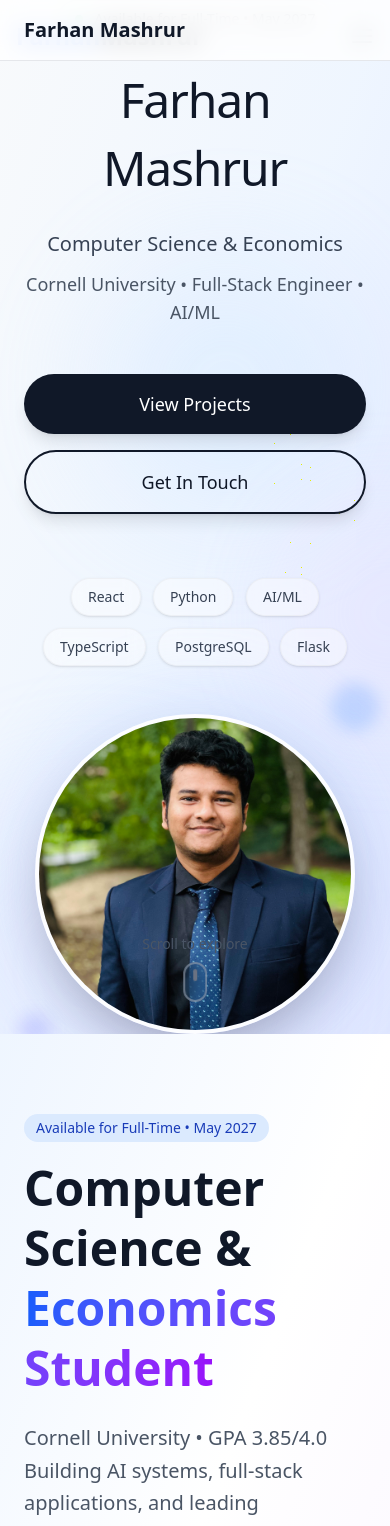
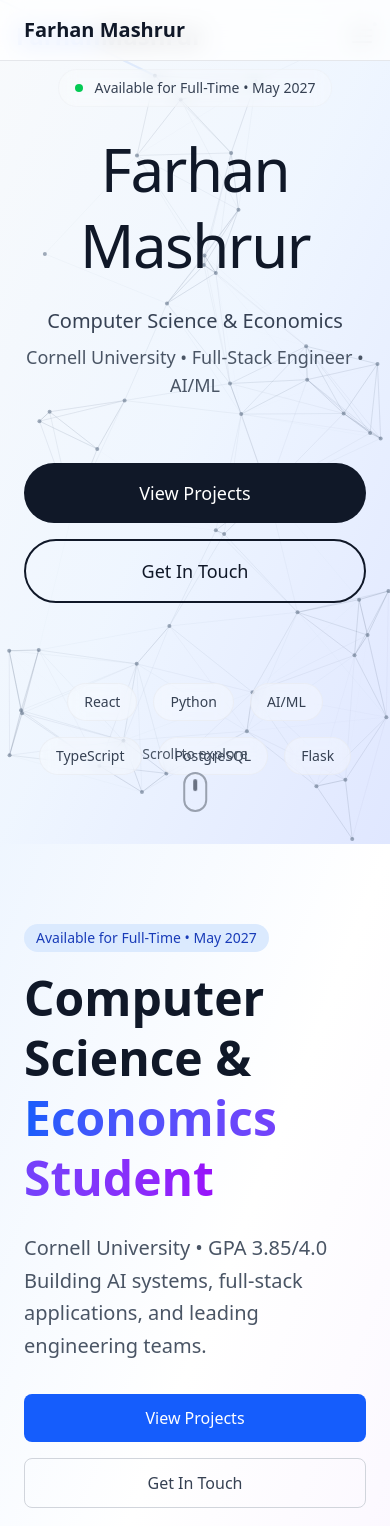
Before and after one commit to farhan-439/my_portfolio, a React (Vite) app: page / in a window 390 px wide. Shown: the top 1526 px of the page. Built offline with nearby package versions, Linux system fonts and the light colour scheme.

Commit message:
add interactive network hero with cursor-responsive nodes and connections

```diff
--- a/src/components/Hero.tsx
+++ b/src/components/Hero.tsx
@@ -1,91 +1,209 @@
-import React, { useState, useEffect } from 'react';
-import profile from '../assets/profile.jpg'; // Replace with your profile image path
+import React, { useRef, useEffect, useState } from 'react';
 
-const CleanHero: React.FC = () => {
+const AppleStyleHero: React.FC = () => {
+  const canvasRef = useRef<HTMLCanvasElement>(null);
+  const animationRef = useRef<number | null>(null);
   const [isLoaded, setIsLoaded] = useState<boolean>(false);
-  const [scrollY, setScrollY] = useState<number>(0);
+
+  // Network state
+  const nodesRef = useRef<Array<{
+    x: number;
+    y: number;
+    vx: number;
+    vy: number;
+    connected: boolean;
+  }>>([]);
+  const linesRef = useRef<Array<{
+    x1: number;
+    y1: number;
+    x2: number;
+    y2: number;
+    opacity: number;
+    growing: boolean;
+  }>>([]);
+  const mouseRef = useRef({ x: 0, y: 0 });
 
   useEffect(() => {
+    const canvas = canvasRef.current;
+    if (!canvas) return;
+
+    const ctx = canvas.getContext('2d');
+    if (!ctx) return;
+
+    // Set canvas size
+    const resizeCanvas = () => {
+      canvas.width = window.innerWidth;
+      canvas.height = window.innerHeight;
+    };
+    resizeCanvas();
+    window.addEventListener('resize', resizeCanvas);
+
+    // Initialize nodes
+    const nodeCount = 50;
+    const nodes = nodesRef.current;
+    nodes.length = 0;
+
+    for (let i = 0; i < nodeCount; i++) {
+      nodes.push({
+        x: Math.random() * canvas.width,
+        y: Math.random() * canvas.height,
+        vx: (Math.random() - 0.5) * 0.5,
+        vy: (Math.random() - 0.5) * 0.5,
+        connected: false
+      });
+    }
+
+    // Mouse tracking
+    const handleMouseMove = (event: MouseEvent) => {
+      const rect = canvas.getBoundingClientRect();
+      mouseRef.current.x = event.clientX - rect.left;
+      mouseRef.current.y = event.clientY - rect.top;
+    };
+    window.addEventListener('mousemove', handleMouseMove);
+
+    // Animation loop
+    const animate = () => {
+      ctx.clearRect(0, 0, canvas.width, canvas.height);
+
+      // Update nodes
+      nodes.forEach(node => {
+        // Move nodes
+        node.x += node.vx;
+        node.y += node.vy;
+
+        // Boundary bounce
+        if (node.x <= 0 || node.x >= canvas.width) node.vx *= -1;
+        if (node.y <= 0 || node.y >= canvas.height) node.vy *= -1;
+
+        // Keep in bounds
+        node.x = Math.max(0, Math.min(canvas.width, node.x));
+        node.y = Math.max(0, Math.min(canvas.height, node.y));
+      });
+
+      // Check connections and draw lines
+      const lines = linesRef.current;
+      const connectionDistance = 150;
+      const mouseDistance = 200;
+
+      // Clear old lines
+      lines.length = 0;
+
+      // Node-to-node connections
+      for (let i = 0; i < nodes.length; i++) {
+        for (let j = i + 1; j < nodes.length; j++) {
+          const dx = nodes[i].x - nodes[j].x;
+          const dy = nodes[i].y - nodes[j].y;
+          const distance = Math.sqrt(dx * dx + dy * dy);
+
+          if (distance < connectionDistance) {
+            const opacity = 1 - (distance / connectionDistance);
+            lines.push({
+              x1: nodes[i].x,
+              y1: nodes[i].y,
+              x2: nodes[j].x,
+              y2: nodes[j].y,
+              opacity: opacity * 0.3,
+              growing: false
+            });
+          }
+        }
+
+        // Mouse-to-node connections
+        const mouseDx = nodes[i].x - mouseRef.current.x;
+        const mouseDy = nodes[i].y - mouseRef.current.y;
+        const mouseDistanceToNode = Math.sqrt(mouseDx * mouseDx + mouseDy * mouseDy);
+
+        if (mouseDistanceToNode < mouseDistance) {
+          const opacity = 1 - (mouseDistanceToNode / mouseDistance);
+          lines.push({
+            x1: nodes[i].x,
+            y1: nodes[i].y,
+            x2: mouseRef.current.x,
+            y2: mouseRef.current.y,
+            opacity: opacity * 0.8,
+            growing: true
+          });
+        }
+      }
+
+      // Draw lines
+      lines.forEach(line => {
+        ctx.beginPath();
+        ctx.moveTo(line.x1, line.y1);
+        ctx.lineTo(line.x2, line.y2);
+
+        if (line.growing) {
+          ctx.strokeStyle = `rgba(59, 130, 246, ${line.opacity})`; // Blue for mouse connections
+          ctx.lineWidth = 2;
+        } else {
+          ctx.strokeStyle = `rgba(100, 116, 139, ${line.opacity})`; // Gray for node connections
+          ctx.lineWidth = 1;
+        }
+
+        ctx.stroke();
+      });
+
+      // Draw nodes
+      nodes.forEach(node => {
+        // Check if node is near mouse
+        const mouseDx = node.x - mouseRef.current.x;
+        const mouseDy = node.y - mouseRef.current.y;
+        const mouseDistanceToNode = Math.sqrt(mouseDx * mouseDx + mouseDy * mouseDy);
+        const isNearMouse = mouseDistanceToNode < 100;
+
+        ctx.beginPath();
+        ctx.arc(node.x, node.y, isNearMouse ? 4 : 2, 0, Math.PI * 2);
+        ctx.fillStyle = isNearMouse ? 'rgba(59, 130, 246, 0.8)' : 'rgba(100, 116, 139, 0.6)';
+        ctx.fill();
+      });
+
+      animationRef.current = requestAnimationFrame(animate);
+    };
+
+    animate();
     setIsLoaded(true);
 
-    const handleScroll = () => {
-      setScrollY(window.scrollY);
+    // Cleanup
+    return () => {
+      window.removeEventListener('resize', resizeCanvas);
+      window.removeEventListener('mousemove', handleMouseMove);
+      if (animationRef.current) {
+        cancelAnimationFrame(animationRef.current);
+      }
     };
-
-    window.addEventListener('scroll', handleScroll);
-    return () => window.removeEventListener('scroll', handleScroll);
   }, []);
 
   return (
-    <div className="relative w-full min-h-screen overflow-hidden bg-gradient-to-br from-slate-50 via-blue-50 to-indigo-100">
-      {/* Animated background elements */}
-      <div className="absolute inset-0 overflow-hidden">
-        <div
-          className="absolute top-1/4 left-1/4 w-64 h-64 bg-blue-200/30 rounded-full blur-3xl animate-pulse"
-          style={{ transform: `translateY(${scrollY * 0.2}px)` }}
+    <div className="relative w-full h-screen overflow-hidden bg-gradient-to-br from-slate-50 via-blue-50 to-indigo-100">
+      {/* Interactive Canvas Background */}
+      <canvas
+        ref={canvasRef}
+        className="absolute inset-0 z-10"
+        style={{ opacity: isLoaded ? 1 : 0, transition: 'opacity 1s ease-in-out' }}
       />
-        <div
-          className="absolute top-3/4 right-1/4 w-96 h-96 bg-indigo-200/20 rounded-full blur-3xl animate-pulse"
-          style={{
-            transform: `translateY(${scrollY * -0.15}px)`,
-            animationDelay: '2s'
-          }}
-        />
-        <div
-          className="absolute top-1/2 left-3/4 w-48 h-48 bg-purple-200/25 rounded-full blur-3xl animate-pulse"
-          style={{
-            transform: `translateY(${scrollY * 0.1}px)`,
-            animationDelay: '4s'
-          }}
-        />
-      </div>
 
-      {/* Main Content */}
-      <div className="relative z-10 min-h-screen flex items-center justify-center px-6">
-        <div className="max-w-6xl mx-auto">
-          <div className="grid lg:grid-cols-2 gap-12 lg:gap-16 items-center">
-
-            {/* Left Column - Content */}
-            <div className="text-center lg:text-left space-y-8">
-              {/* Status Badge */}
-              <div
-                className="inline-flex items-center px-4 py-2 bg-white/40 backdrop-blur-sm rounded-full border border-gray-200/50 shadow-sm"
-                style={{
-                  opacity: isLoaded ? 1 : 0,
-                  transform: isLoaded ? 'translateY(0)' : 'translateY(20px)',
-                  transition: 'all 0.8s ease-out 0.2s'
-                }}
-              >
+      {/* Content Overlay */}
+      <div className="relative z-20 h-full flex items-center justify-center">
+        <div className="text-center px-6 max-w-4xl mx-auto">
+          <div className="space-y-8">
+            {/* Pre-title */}
+            <div className="inline-flex items-center px-4 py-2 bg-white/20 backdrop-blur-sm rounded-full border border-gray-200/30">
               <div className="w-2 h-2 bg-green-500 rounded-full mr-3 animate-pulse"></div>
               <span className="text-sm font-medium text-gray-700">Available for Full-Time • May 2027</span>
             </div>
 
-              {/* Name */}
-              <div
-                className="space-y-2"
-                style={{
-                  opacity: isLoaded ? 1 : 0,
-                  transform: isLoaded ? 'translateY(0)' : 'translateY(30px)',
-                  transition: 'all 0.8s ease-out 0.4s'
-                }}
-              >
-                <h1 className="text-5xl md:text-7xl lg:text-8xl font-thin text-gray-900 tracking-tight leading-tight">
+            {/* Main Title */}
+            <div className="space-y-4">
+              <h1 className="text-6xl md:text-8xl font-thin text-gray-900 tracking-tight">
                 Farhan
               </h1>
-                <h2 className="text-5xl md:text-7xl lg:text-8xl font-thin text-gray-900 tracking-tight leading-tight">
+              <h2 className="text-6xl md:text-8xl font-thin text-gray-900 tracking-tight">
                 Mashrur
               </h2>
             </div>
 
             {/* Subtitle */}
-              <div
-                className="space-y-3"
-                style={{
-                  opacity: isLoaded ? 1 : 0,
-                  transform: isLoaded ? 'translateY(0)' : 'translateY(30px)',
-                  transition: 'all 0.8s ease-out 0.6s'
-                }}
-              >
+            <div className="space-y-2">
               <p className="text-xl md:text-2xl font-light text-gray-700">
                 Computer Science & Economics
               </p>
@@ -95,41 +213,27 @@ const CleanHero: React.FC = () => {
             </div>
 
             {/* CTA Buttons */}
-              <div
-                className="flex flex-col sm:flex-row gap-4 justify-center lg:justify-start pt-4"
-                style={{
-                  opacity: isLoaded ? 1 : 0,
-                  transform: isLoaded ? 'translateY(0)' : 'translateY(30px)',
-                  transition: 'all 0.8s ease-out 0.8s'
-                }}
-              >
-                <button className="bg-gray-900 text-white px-8 py-4 rounded-full font-medium text-lg hover:bg-gray-800 transition-all duration-300 transform hover:scale-105 shadow-lg hover:shadow-xl">
+            <div className="flex flex-col sm:flex-row gap-4 justify-center pt-8">
+              <button className="bg-gray-900 text-white px-8 py-4 rounded-full font-medium text-lg hover:bg-gray-800 transition-all duration-300 transform hover:scale-105">
                 View Projects
               </button>
-                <button className="border-2 border-gray-900 text-gray-900 px-8 py-4 rounded-full font-medium text-lg hover:bg-gray-900 hover:text-white transition-all duration-300 shadow-lg hover:shadow-xl">
+              <button className="border-2 border-gray-900 text-gray-900 px-8 py-4 rounded-full font-medium text-lg hover:bg-gray-900 hover:text-white transition-all duration-300">
                 Get In Touch
               </button>
             </div>
 
-              {/* Skills */}
-              <div
-                className="pt-8"
-                style={{
-                  opacity: isLoaded ? 1 : 0,
-                  transform: isLoaded ? 'translateY(0)' : 'translateY(30px)',
-                  transition: 'all 0.8s ease-out 1s'
-                }}
-              >
-                <div className="flex flex-wrap justify-center lg:justify-start gap-3 text-sm font-medium text-gray-700">
+            {/* Skills Highlight */}
+            <div className="pt-12">
+              <div className="flex flex-wrap justify-center gap-4 text-sm font-medium text-gray-700">
                 {['React', 'Python', 'AI/ML', 'TypeScript', 'PostgreSQL', 'Flask'].map((skill, index) => (
                   <span
                     key={skill}
-                      className="px-4 py-2 bg-white/40 backdrop-blur-sm rounded-full border border-gray-200/50 shadow-sm hover:shadow-md transition-all duration-300 hover:scale-105"
+                    className="px-4 py-2 bg-white/30 backdrop-blur-sm rounded-full border border-gray-200/50"
                     style={{
-                        animationDelay: `${1.2 + index * 0.1}s`,
-                        animation: 'fadeInScale 0.6s ease-out forwards',
+                      animationDelay: `${index * 0.1}s`,
+                      animation: 'fadeInUp 0.8s ease-out forwards',
                       opacity: 0,
-                        transform: 'scale(0.8)'
+                      transform: 'translateY(20px)'
                     }}
                   >
                     {skill}
@@ -138,67 +242,24 @@ const CleanHero: React.FC = () => {
               </div>
             </div>
           </div>
-
-            {/* Right Column - Photo */}
-            <div className="flex justify-center lg:justify-end">
-              <div
-                className="relative"
-                style={{
-                  opacity: isLoaded ? 1 : 0,
-                  transform: isLoaded ? 'translateX(0) scale(1)' : 'translateX(50px) scale(0.9)',
-                  transition: 'all 1s ease-out 0.6s'
-                }}
-              >
-                {/* Photo Container */}
-                <div className="relative w-80 h-80 md:w-96 md:h-96 lg:w-[420px] lg:h-[420px]">
-                  {/* Decorative background elements */}
-                  <div className="absolute -inset-4 bg-gradient-to-br from-blue-200/30 to-indigo-300/30 rounded-full blur-2xl animate-pulse"></div>
-                  <div className="absolute -inset-2 bg-gradient-to-tr from-purple-200/40 to-blue-200/40 rounded-full blur-xl animate-pulse" style={{ animationDelay: '1s' }}></div>
-
-                  {/* Main photo container */}
-                  <div className="relative w-full h-full bg-white/60 backdrop-blur-sm rounded-full border-4 border-white/80 shadow-2xl overflow-hidden group transition-all duration-500">
-                    {/* Placeholder for photo */}
-
-
-                     <img
-                      src={profile}
-                      alt="Farhan Mashrur"
-                      className="w-full h-full object-cover"
-                    />
-                  </div>
-
-                  {/* Floating accent elements */}
-                  <div className="absolute -top-6 -right-6 w-12 h-12 bg-blue-500/20 rounded-full blur-sm animate-bounce" style={{ animationDelay: '0.5s' }}></div>
-                  <div className="absolute -bottom-4 -left-4 w-8 h-8 bg-indigo-500/20 rounded-full blur-sm animate-bounce" style={{ animationDelay: '1.5s' }}></div>
-                </div>
-              </div>
-            </div>
-          </div>
         </div>
       </div>
 
       {/* Scroll Indicator */}
-      <div
-        className="absolute bottom-8 left-1/2 transform -translate-x-1/2 z-20"
-        style={{
-          opacity: isLoaded ? 1 : 0,
-          transform: isLoaded ? 'translateY(0)' : 'translateY(20px)',
-          transition: 'all 0.8s ease-out 1.4s'
-        }}
-      >
+      <div className="absolute bottom-8 left-1/2 transform -translate-x-1/2 z-20">
         <div className="flex flex-col items-center space-y-2">
           <span className="text-sm text-gray-600 font-light">Scroll to explore</span>
-          <div className="w-6 h-10 border-2 border-gray-400/60 rounded-full flex justify-center backdrop-blur-sm">
+          <div className="w-6 h-10 border-2 border-gray-400 rounded-full flex justify-center">
             <div className="w-1 h-3 bg-gray-500 rounded-full mt-2 animate-bounce"></div>
           </div>
         </div>
       </div>
 
       <style>{`
-        @keyframes fadeInScale {
+        @keyframes fadeInUp {
           to {
             opacity: 1;
-            transform: scale(1);
+            transform: translateY(0);
           }
         }
       `}</style>
@@ -206,4 +267,4 @@ const CleanHero: React.FC = () => {
   );
 };
 
-export default CleanHero;
+export default AppleStyleHero;
```
Lines whose indentation alone changed are shown as unchanged.
